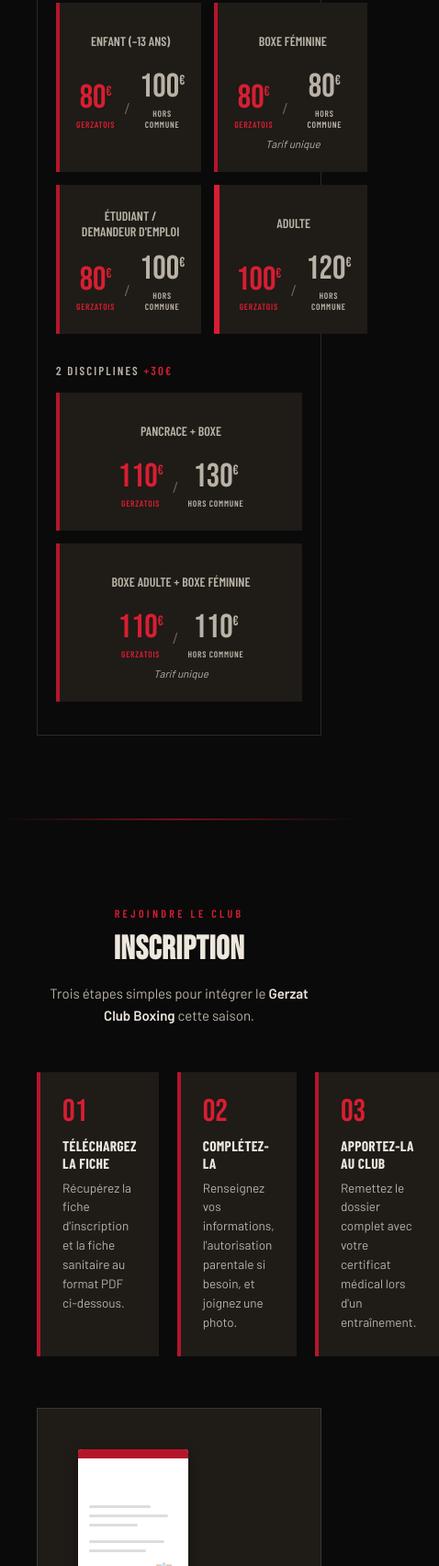
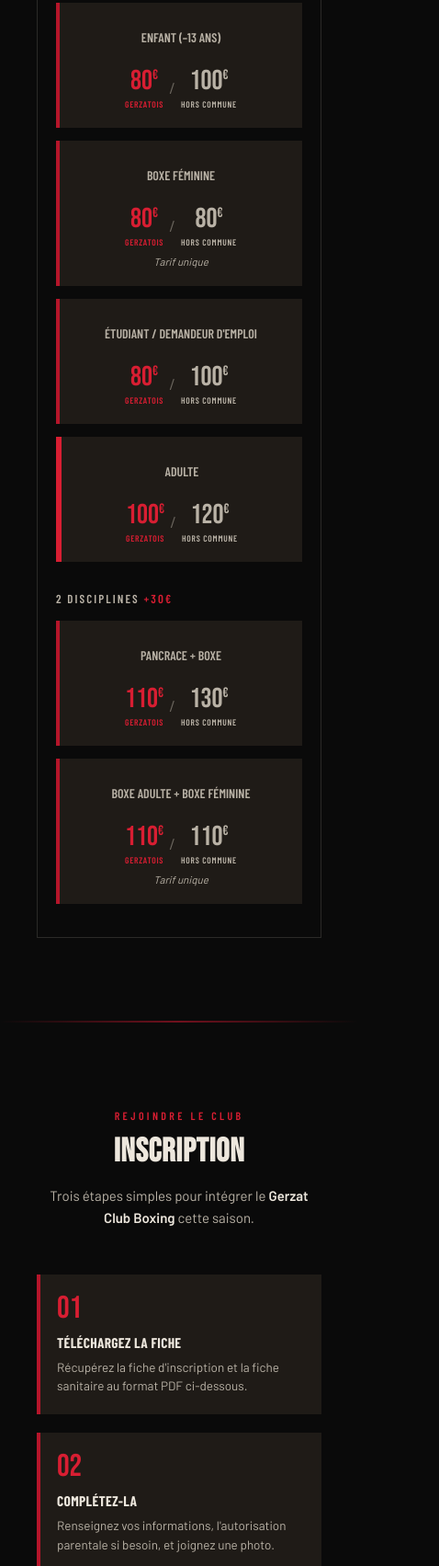
Before and after one commit to ekayalik-desig/club-gerzat-boxing, a plain HTML site: page index.html in a window 390 px wide. Shown: the part 3770-5473 px from the top of the page at 92% size, 478 px wide, since content can reach past the window. Drawn offline with nearby package versions, Linux system fonts and the light colour scheme.

Commit message:
Update style.css

```diff
--- a/style.css
+++ b/style.css
@@ -395,9 +395,25 @@
 
   .cours-grid{ grid-template-columns:1fr; }
   .club-wrap{ grid-template-columns:1fr; gap:32px; }
+  .etapes{ grid-template-columns:1fr; }
   .tarifs-grille.q4{ grid-template-columns:repeat(2,1fr); }
   .tarifs-grille.q2{ grid-template-columns:1fr; }
   .tarifs-bloc{ padding:36px 20px; }
   .contact-wrap{ grid-template-columns:1fr; gap:44px; }
   footer{ justify-content:center; text-align:center; }
 }
+
+@media (max-width:560px){
+  .tarifs-grille.q4{ grid-template-columns:1fr; }
+  .tarif-carte{ padding:20px 16px; }
+  .duo-prix{ gap:6px; }
+  .prix-val{ font-size:30px; }
+
+  .doc-bloc{ padding:28px 20px; flex-direction:column; text-align:center; }
+  .doc-apercu{ margin:0 auto; }
+  .doc-texte{ min-width:0; width:100%; }
+  .doc-cta{ justify-content:center; }
+  .doc-cta .btn{ width:100%; }
+
+  .etape{ padding:20px 18px; }
+}
```
